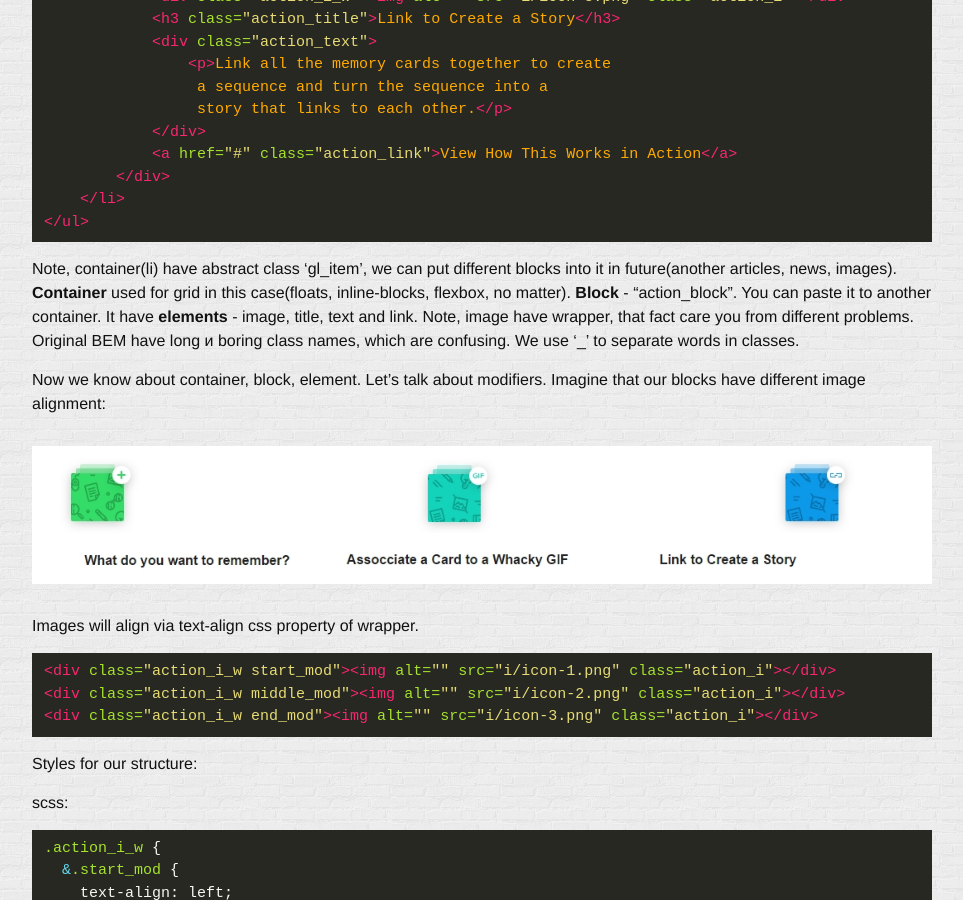
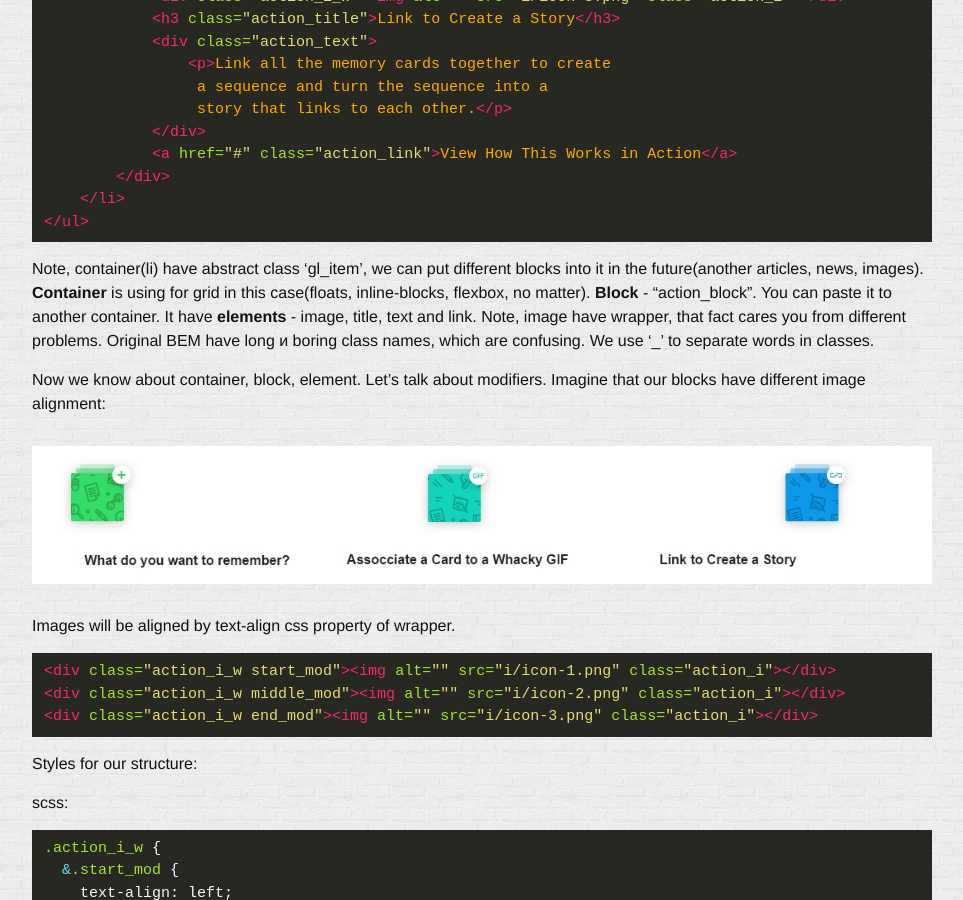
Before and after one commit to glivera-team/glivera-team.github.io, a Jekyll site: the page built from _posts/2016-02-11-kbem-eng.markdown, in a window 1280 px wide and 900 px high, scrolled down 2561 px. Shown: the whole window, without its empty margins (158-1121 px from the left). Built offline with Jekyll 4.4.1, drawn with Linux system fonts in a browser that asks for light colours; comment, search, counter and statistics services are not loaded; some of the changed text lies outside the part shown.

Commit message:
Some issues has been fixed

```diff
--- a/_posts/2015-12-28-sass_btns_eng.markdown
+++ b/_posts/2015-12-28-sass_btns_eng.markdown
@@ -6,7 +6,7 @@ categories: sass
 autor: Gatilin Maxim
 ---
 
-Designers often create different sizes and decorations of site buttons. Some of them can be repeating, some are not. It would be awesome to create system for quickly adding and editing buttons, sass @extend's is the right choice. It's illustration of buttons on conventional project:
+Designers often create different sizes and decorations of site buttons. Some of them can be repeating, some are not. It would be awesome to create system for quickly adding and editing buttons, sass @extend's is the right choice. It's illustration of buttons on typical project:
 ![](https://hsto.org/files/15b/5bb/ed8/15b5bbed80524f0b80a6d075fc5b4294.png)
 HTML for buttons would be constant throughout the entire article:
 {% highlight html %}
--- a/_posts/2016-02-11-kbem-eng.markdown
+++ b/_posts/2016-02-11-kbem-eng.markdown
@@ -111,13 +111,13 @@ Next rule - every tag should have class(except CMS-content, we will style it via
 </ul>
 {% endhighlight %}
 
-Note, container(li) have abstract class 'gl_item', we can put different blocks into it in future(another articles, news, images). <b>Container</b> used for grid in this case(floats, inline-blocks, flexbox, no matter). <b>Block</b> - "action_block". You can paste it to another container. It have <b>elements</b> - image, title, text and link. Note, image have wrapper, that fact care you from different problems. Original BEM have long и boring class names, which are confusing. We use '_' to separate words in classes.
+Note, container(li) have abstract class 'gl_item', we can put different blocks into it in the future(another articles, news, images). <b>Container</b> is using for grid in this case(floats, inline-blocks, flexbox, no matter). <b>Block</b> - "action_block". You can paste it to another container. It have <b>elements</b> - image, title, text and link. Note, image have wrapper, that fact cares you from different problems. Original BEM have long и boring class names, which are confusing. We use '_' to separate words in classes.
 
 Now we know about container, block, element. Let's talk about modifiers. Imagine that our blocks have different image alignment:
 
 <img alt="" src="../../../../i/kbem-lesson-2.jpg">
 
-Images will align via text-align css property of wrapper.
+Images will be aligned by text-align css property of wrapper.
 
 {% highlight html %}
 <div class="action_i_w start_mod"><img alt="" src="i/icon-1.png" class="action_i"></div>
```
Also changed, not shown: other parts of _posts/2016-02-11-kbem-eng.markdown (+1 -1 lines).
